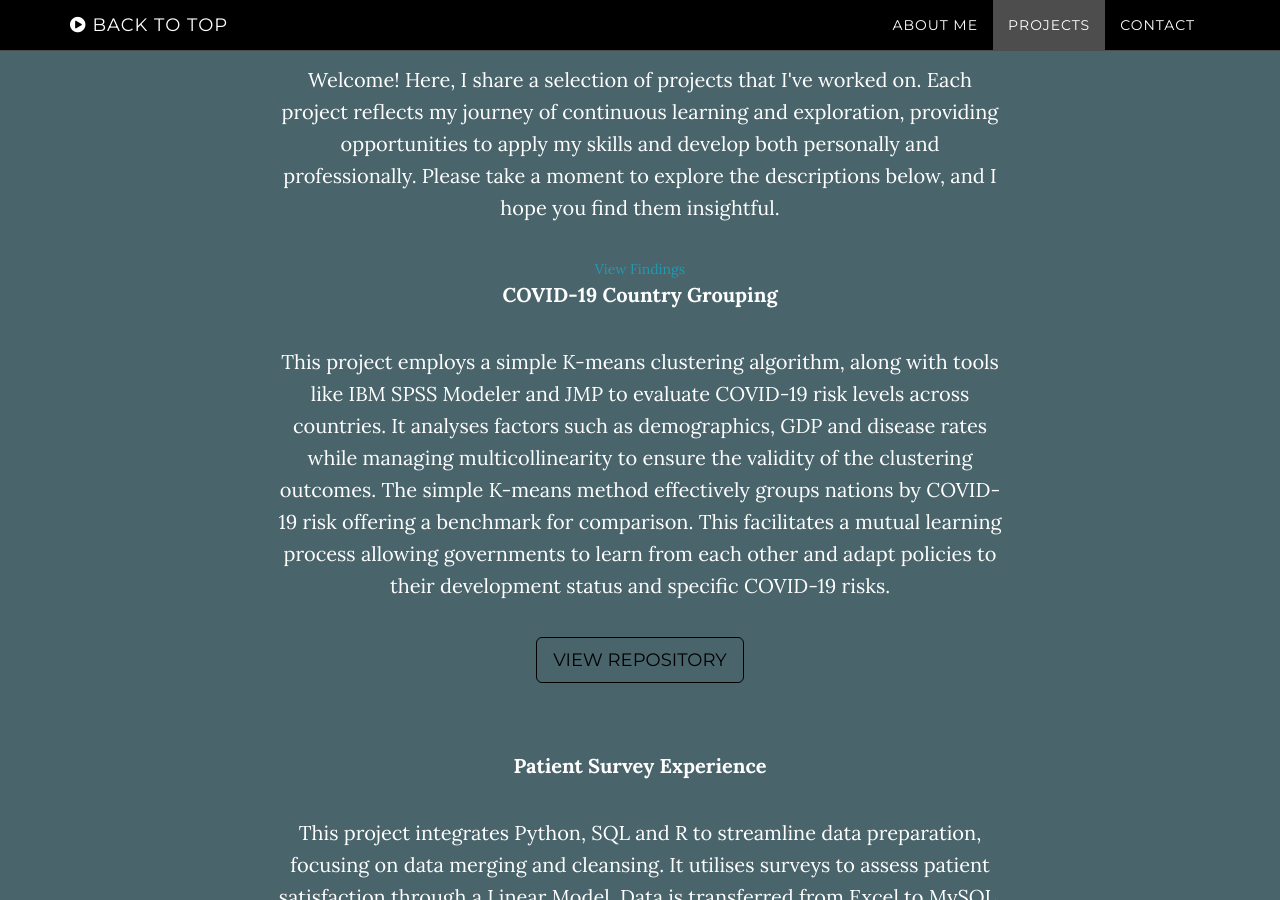
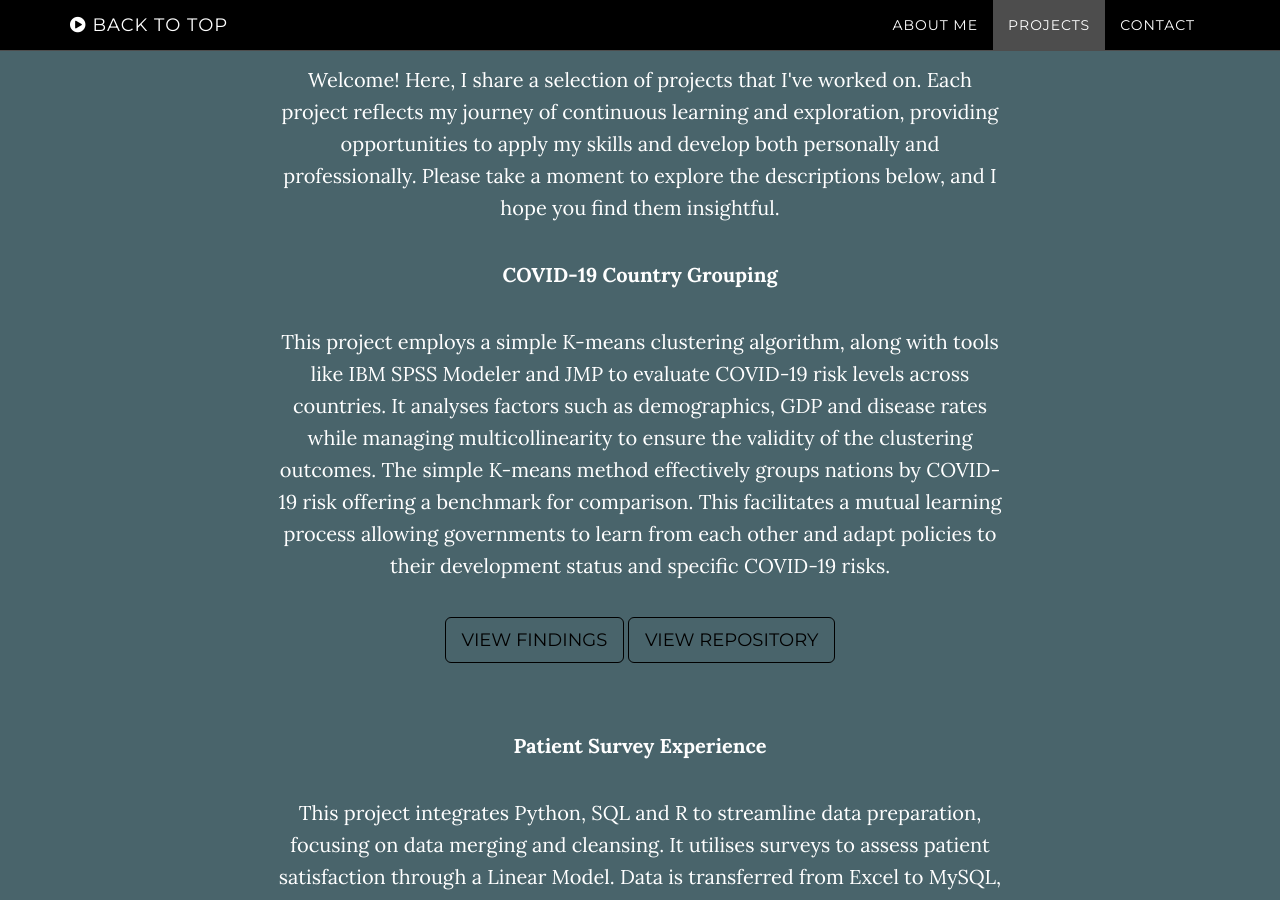
Before and after one commit to Md-Khid/Md-Khid, a Jekyll site: the page built from index.html, in a window 1280 px wide and 900 px high, scrolled down 2083 px. Built offline with Jekyll 4.4.1, drawn with Linux system fonts in a browser that asks for light colours.

Commit message:
Update download.html

```diff
--- a/_includes/download.html
+++ b/_includes/download.html
@@ -27,6 +27,7 @@
               method effectively groups nations by COVID-19 risk offering a benchmark for comparison. This facilitates a
               mutual learning process allowing governments to learn from each other and adapt policies to their development
               status and specific COVID-19 risks.</p>
+           <a href="download2.html"class="btn btn-default btn-lg" style="color: black; border-color: black;">View Findings</a>
            <a href="https://github.com/Md-Khid/COVID-19_Country_Grouping" class="btn btn-default btn-lg" style="color: black; border-color: black;">View Repository</a>
             <p>&nbsp;</p>
             <p style="font-size: 20px;"><strong> Patient Survey Experience</strong></p>
```
Also changed, not shown: other parts of _includes/download.html (+1 -1 lines).
